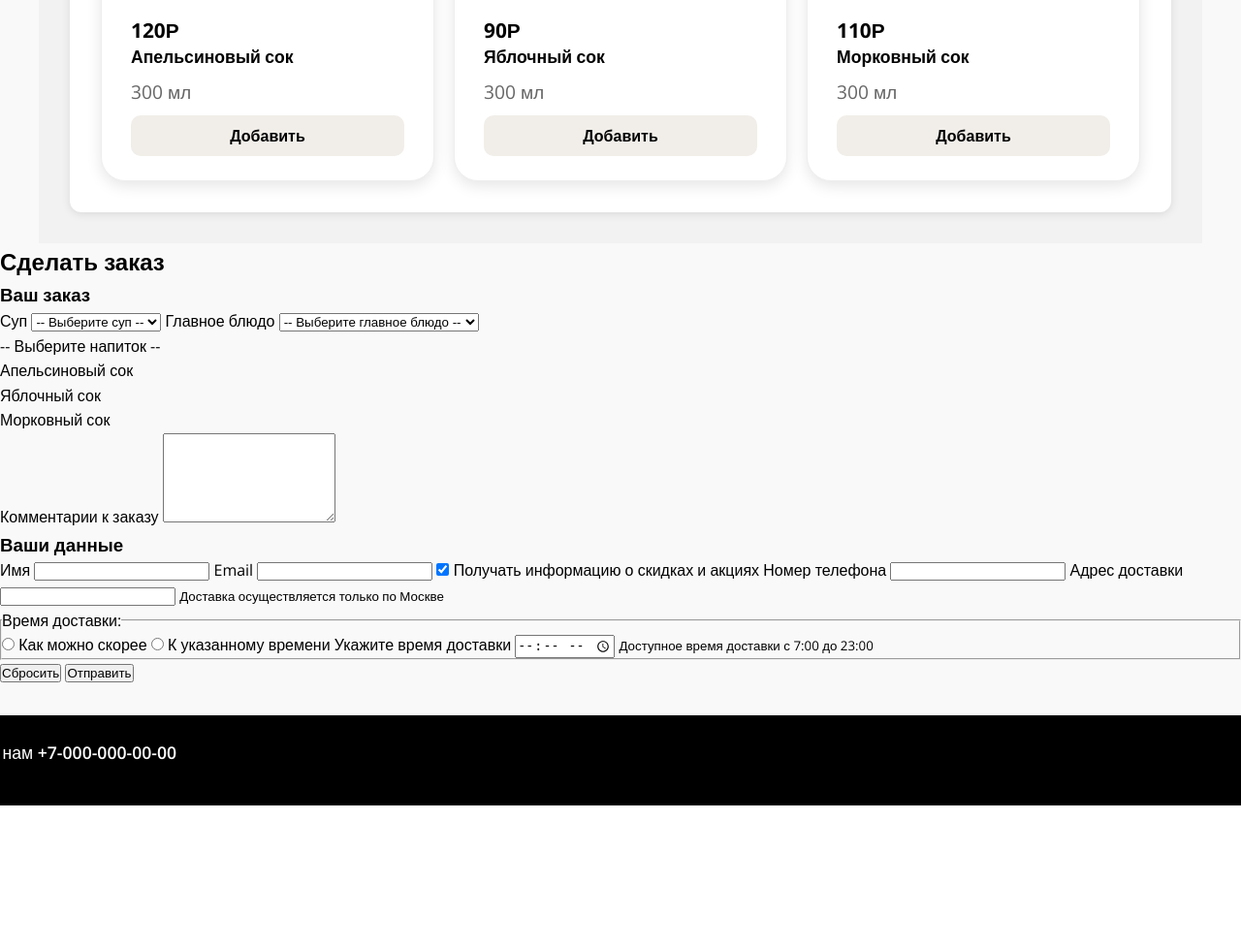
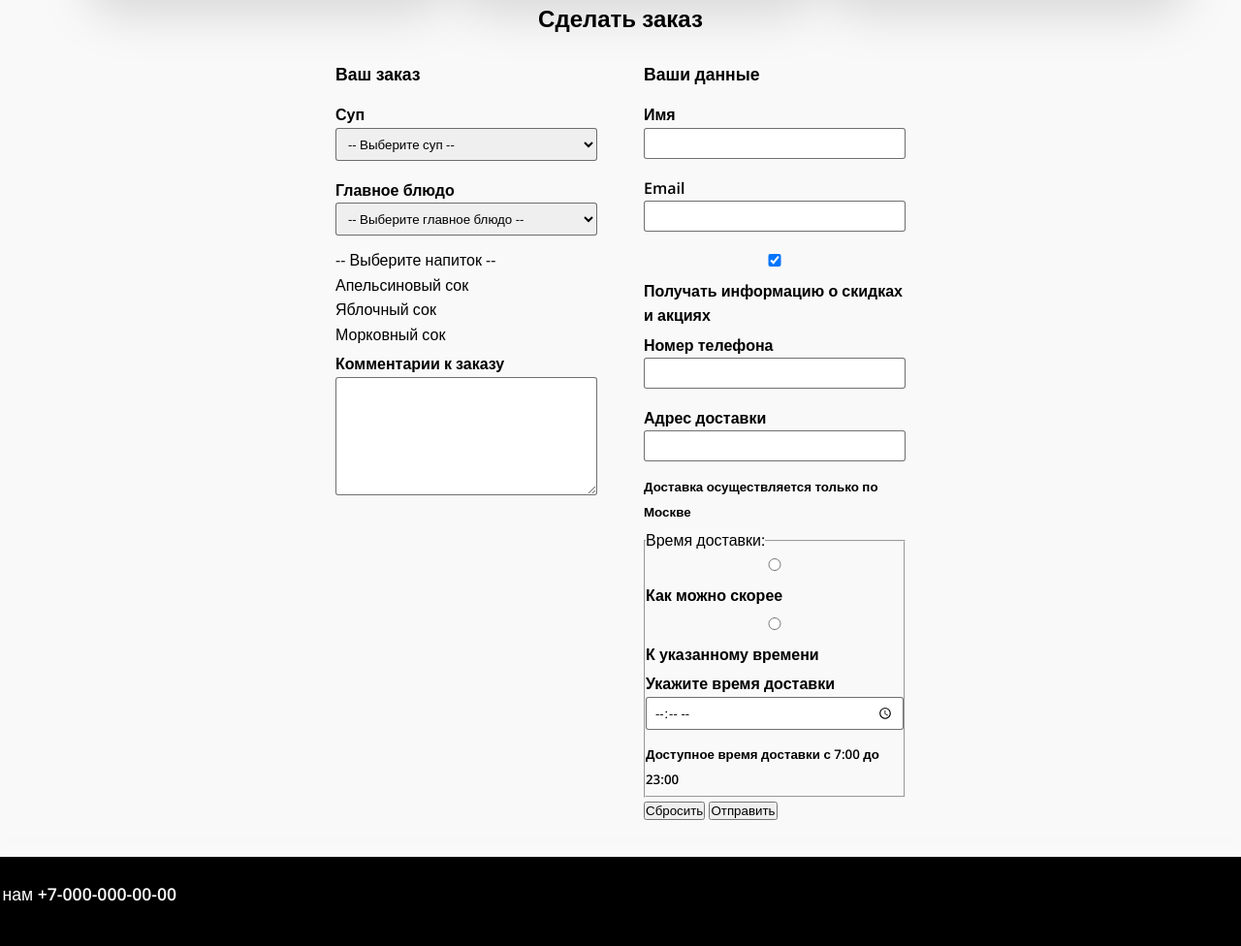
Before and after one commit to Mariaplk/Palekhova-web-dev-2025-1, a PHP site: page /lab2/index.html in a window 1280 px wide. Shown: the part 1697-2673 px from the top of the page at 97% size. Before the commit the page ends 2528 px from the top, so only its background shows below. Run offline with PHP 8.4, Linux system fonts and the light colour scheme.

Commit message:
Update style.css

```diff
--- a/lab2/style.css
+++ b/lab2/style.css
@@ -1,134 +1,84 @@
-* {
-    margin: 0; /* убираем внешние отступы */
-    padding: 0; /* убираем внутренние отступы */
-    box-sizing: border-box;
+.form-grid {
+    display: grid;
+    grid-template-columns: 1fr 1fr;
+    gap: 3rem;
+    padding-left: 1rem;
+    padding-right: 1rem;
 }
 
-body {
-    font-family: 'Open Sans', sans-serif; /*базовые настройки текста, фон и схема flex для растягивания подвала (footer внизу) */
-    line-height: 1.6; /* ограничивает ширину контента и центрирует его; добавляет боковые отступы */
-    color: #000;
-    background-color: #f9f9f9;
-    display: flex;
-    flex-direction: column;
-    min-height: 100vh;
+.order-block {
+    max-width: 270px;
+    width: 100%;
+    justify-self: end;
 }
 
-.container {
-    max-width: 1200px;
-    margin: 0 auto;
-    padding: 0 2rem;
+.data-block {
+    max-width: 270px;
+    width: 100%;
 }
 
-/* Шапка */
-header {
-    background-color: #fff;
-    color: #000;
-    padding: 1.5rem 0;
-    margin-bottom: 2rem;
-    border-bottom: 1px solid #eee;
-    box-shadow: 0 2px 5px rgba(0,0,0,0.1);
+.order-block h3,
+.data-block h3 {
+    margin-bottom: 1rem;
+    font-size: 1.1rem;
+    font-weight: 600;
 }
 
-.header-content {
-    display: flex; /* размещает логотип слева, меню — справа */
-    justify-content: space-between;
-    align-items: center;
-    flex-wrap: wrap; /* для мобильных */
-}
-
-h1 {
-    font-size: 2rem;
-    font-weight: 700;
-    color: #000;
-}
-/* горизонтальное меню и плавное наведение */
-nav {
-    display: flex;
-    gap: 1.5rem;
-}
-
-nav a {
-    color: #000;
-    text-decoration: none;
+label {
+    display: block;
+    margin-bottom: 0.3rem;
     font-weight: 600;
-    font-size: 1.1rem;
-    padding: 0.5rem 1rem;
-    border-radius: 6px;
-    transition: all 0.3s ease;
-}
-
-nav a:hover {
-    background-color: #f2f2f2;
-    color: tomato;
-}
-
-nav a.active {
-    color: tomato;
-}
-
-/* Контент */
-main {
-    flex: 1;
-    margin-bottom: 2rem;
-}
-
-/* Блоки блюд */
-.dishes-section { /* создает сетку из 3 колонок */
-    background: white;
-    margin: 2rem 0;
-    padding: 2rem;
-    border-radius: 12px;
-    box-shadow: 0 2px 10px rgba(0,0,0,0.1);
-}
-
-.dishes-section h2 {
-    font-size: 1.8rem;
-    margin-bottom: 1rem;
-    color: #000;
+    font-size: 1rem;
 }
 
 .dishes-grid {
     display: grid;
     grid-template-columns: repeat(3, 1fr);
-    gap: 20px; /* расстояние между карточками */
+    gap: 10px;
+    margin-top: 1rem;
 }
 
 .dish-card {
     display: flex;
     flex-direction: column;
-    padding: 25px 30px;
-    border-radius: 25px;
-    background-color: #fff;
+    padding: 30px 40px;
+    border-radius: 35px;
+    cursor: pointer;
+    background-color: white;
+    filter: drop-shadow(17px 19px 24px rgba(0, 0, 0, 0.13));
+    transition: all 0.3s ease;
     border: 1px solid #eee;
-    box-shadow: 0 5px 15px rgba(0,0,0,0.1);
-    transition: all 0.3s ease;
 }
 
 .dish-card:hover {
     border: 2px solid tomato;
-    transform: scale(1.03);
+}
+
+.dish-card:hover .add-btn {
+    background-color: tomato;
+    color: white;
 }
 
 .dish-card img {
     width: 100%;
-    border-radius: 20px;
+    border-radius: 35px;
     margin-bottom: 1rem;
     border: 1px solid #ddd;
-    object-fit: cover;
 }
 
 .dish-card .price {
-    font-size: 1.3rem;
-    font-weight: 700;
+    font-size: 1.4rem;
+    font-weight: 600;
     margin-bottom: -0.3rem;
+    color: #000;
 }
 
 .dish-card .name {
-    font-size: 1.1rem;
+    font-size: 1.2rem;
     font-weight: 600;
     margin-bottom: 0.5rem;
     flex-grow: 1;
+    color: #000;
 }
 
 .dish-card .weight {
@@ -144,64 +94,118 @@ main {
     border-radius: 10px;
     cursor: pointer;
     font-weight: 600;
+    margin-top: auto;
     transition: all 0.3s ease;
     color: #000;
+    font-family: 'Open Sans', sans-serif;
     font-size: 1rem;
-    font-family: 'Open Sans', sans-serif;
 }
 
-.add-btn:hover {
-    background-color: tomato;
-    color: #fff;
+html, body {
+    height: 100%;
 }
 
-/* Подвал */
-footer {
-    background-color: #000;
-    color: #fff;
-    text-align: center;
-    padding: 2rem 0;
-    margin-top: auto;
+body {
+    display: flex;
+    flex-direction: column;
+    min-height: 100vh;
 }
 
-.contact-info a {
-    color: #fff;
-    text-decoration: none;
-    font-weight: 600;
+main {
+    flex: 1;
 }
 
-.contact-info a:hover {
-    color: #ffed85;
-    text-decoration: underline;
+.order-form {
+    background: #f9f9f9;
+    margin: -0.8rem 0;
+    padding: 1rem;
+    box-shadow: 0 2px 10px rgb(0,0,0,0.01);
 }
 
-/* Адаптив */
-@media (max-width: 900px) {
-    .dishes-grid {
-        grid-template-columns: repeat(2, 1fr);
-    }
+.order-form h2 {
+    text-align: center;
+    margin-bottom: 1.5rem;
+    font-size: 1.5rem;
 }
 
-@media (max-width: 600px) {
-    .dishes-grid {
-        grid-template-columns: 1fr;
+input, select, textarea {
+    width: 100%;
+    padding: 6px 8px;
+    margin-bottom: 0.8rem;
+    border: 1px solid rgba(94, 93, 93, 0.886);
+    border-radius: 3px;
+    font-family: 'Open Sans', sans-serif;
+
+@media (max-width: 400px) {
+    .order-form {
+        padding: 0.5rem;
+        margin: -0.5rem 0;
     }
 
-    h1 {
-        text-align: center;
+    .form-grid {
+        gap: 1rem;
+        padding-left: 0.25rem;
+        padding-right: 0.25rem;
     }
 
-    nav {
+    .order-block, .data-block {
+        max-width: 100%;
+        padding: 0 0.5rem;
+    }
+
+    input, select, textarea {
+        padding: 8px 10px;
+        font-size: 16px;
+        margin-bottom: 0.5rem;
+    }
+
+    .checkbox, .radio {
+        font-size: 0.9rem;
+        margin-bottom: 0.5rem;
+        white-space: normal;
+        line-height: 1.3;
+    }
+
+    .buttons {
         flex-direction: column;
-        align-items: center;
-        gap: 10px;
+        gap: 0.5rem;
+        margin-top: 0;
+    }
+
+    button {
+        padding: 10px;
+        width: 100%;
+    }
+
+    .order-form h2 {
+        font-size: 1.3rem;
+        margin-bottom: 1rem;
+    }
+
+    .order-block h3, .data-block h3 {
+        font-size: 1rem;
+        margin-bottom: 0.8rem;
+    }
+
+    small {
+        font-size: 0.75rem;
+        margin-bottom: 0.5rem;
     }
 
     .dish-card {
-        padding: 15px 20px;
+        padding: 20px 25px;
     }
 
-    .dishes-section h2 {
-        text-align: center;
+    .dish-card .price {
+        font-size: 1.2rem;
+    }
+
+    .dish-card .name {
+        font-size: 1rem;
+    }
+
+    .add-btn {
+        padding: 8px 20px;
+        font-size: 0.9rem;
     }
 }
```
